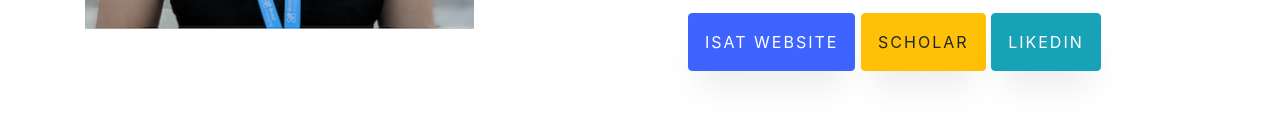
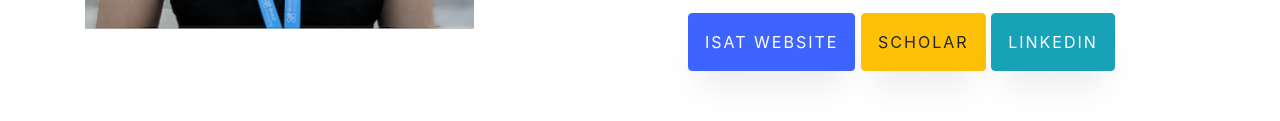
Before and after one commit to glebysg/glebysg.github.io, a plain HTML site: page index.html in a window 1280 px wide. Shown: the part 571-692 px from the top of the page. Drawn offline with nearby package versions, Linux system fonts and the light colour scheme; files whose address does not match are found by name.

Commit message:
Update index.html

```diff
--- a/index.html
+++ b/index.html
@@ -68,7 +68,7 @@
               <div class="text">
                 <p><a href="https://engineering.purdue.edu/isat/" class="btn btn-primary py-3 px-3">ISAT website</a>
                 <a href="https://scholar.google.com/citations?user=C-2Kh64AAAAJ&hl=en" class="btn btn-warning py-3 px-3">Scholar</a>
-                <a href="https://www.linkedin.com/in/glebysg/" class="btn btn-info py-3 px-3">LikedIn</a></p>
+                <a href="https://www.linkedin.com/in/glebysg/" class="btn btn-info py-3 px-3">LinkedIn</a></p>
               </div>
 	          </div>
 	        </div>
```
